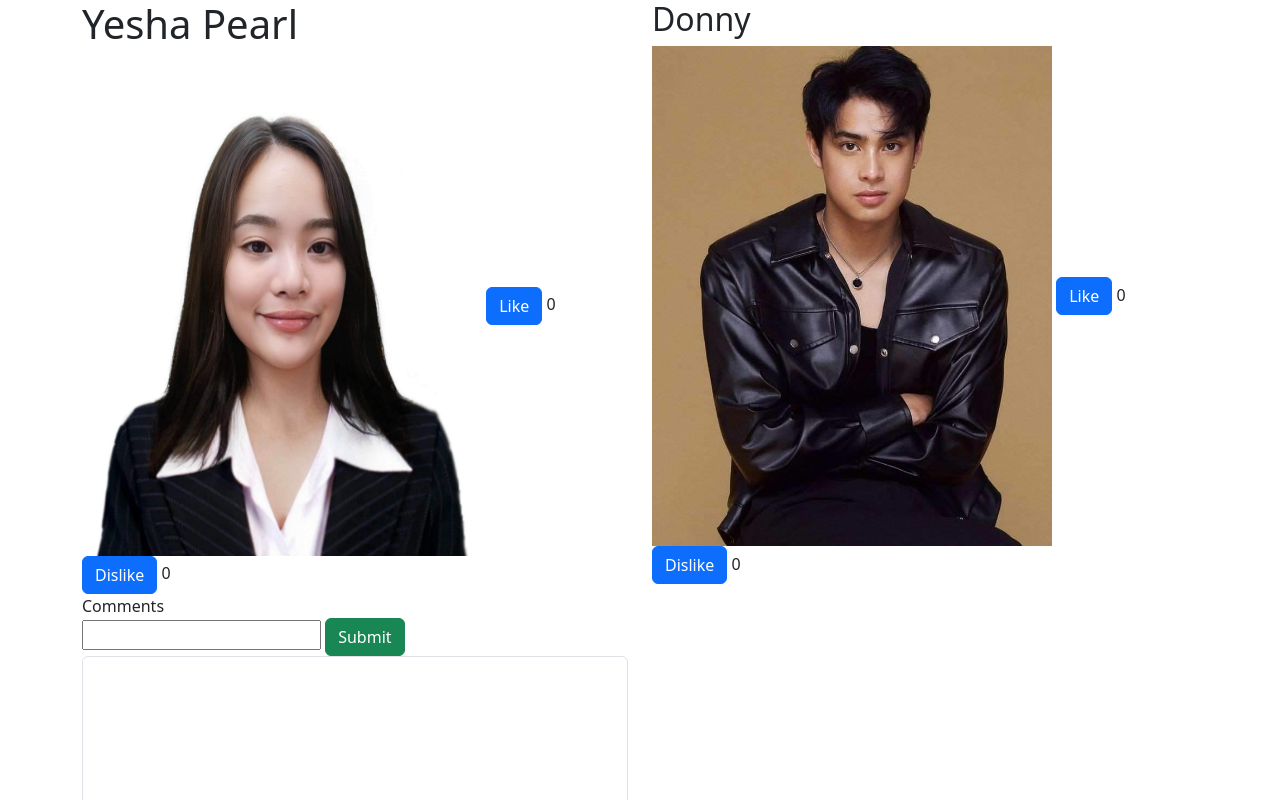
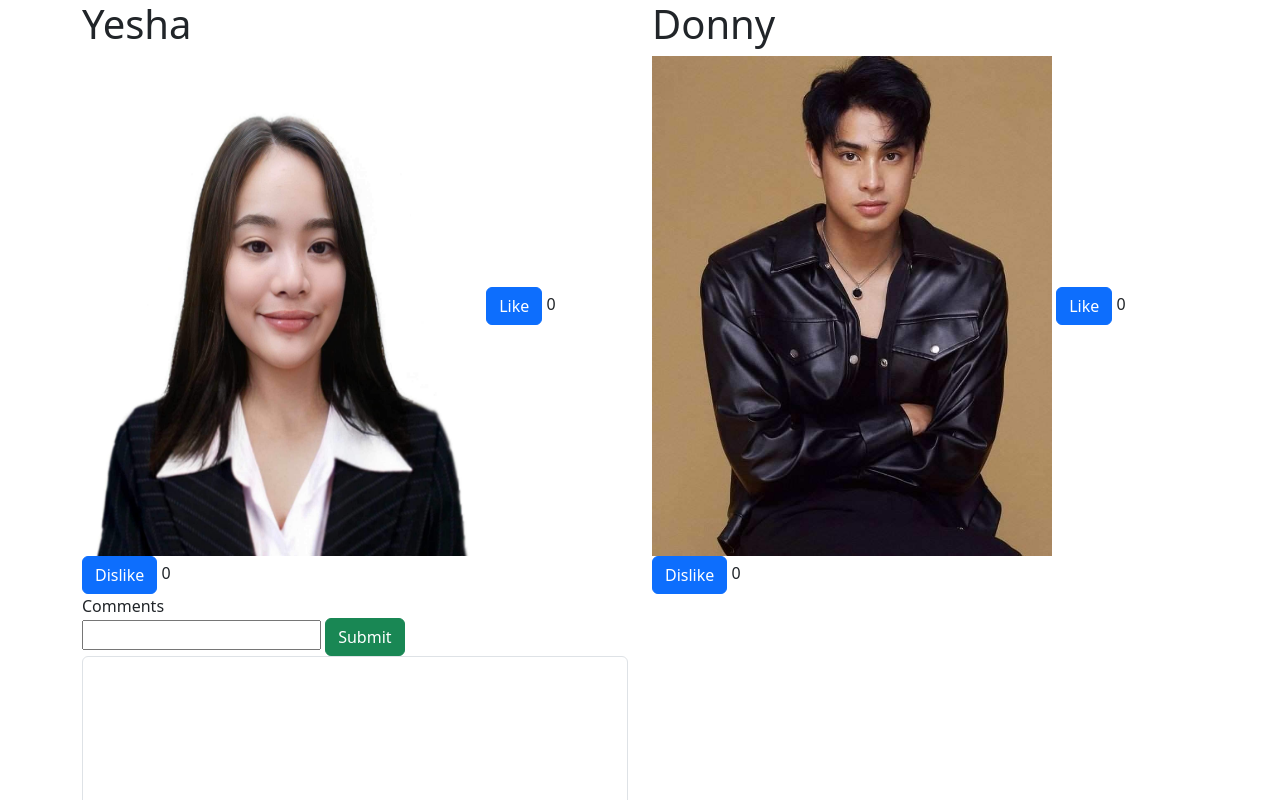
Before and after one commit to 17yeshapearl/Yeshasamera02, a plain HTML site: page index.html in a window 1280 px wide. Shown: the top 800 px of the page. Drawn offline with nearby package versions, Linux system fonts and the light colour scheme.

Commit message:
Update index.html

```diff
--- a/index.html
+++ b/index.html
@@ -10,7 +10,7 @@
     <div class="container">
       <div class="row">
       <div class="col-6">
-        <h1> Yesha Pearl </h1>
+        <h1> Yesha </h1>
         <img src="yesha.png" class="imagine-thumbnail" style="width:400px;height:500px;"/>
         <button class="btn btn-primary" type="button" id="btnLike1"> Like </button>
         <output id="count1"> 0 </output>
@@ -19,7 +19,7 @@
       </div>
 
         <div class="col-6">
-        <h2> Donny </h2>
+        <h1> Donny </h1>
         <img src="donny.png" class="imagine-thumbnail" style="width:400px;height:500px;"/>
         <button class="btn btn-primary" type="button" id="btnLike2"> Like </button>
         <output id="count2"> 0 </output>
```
